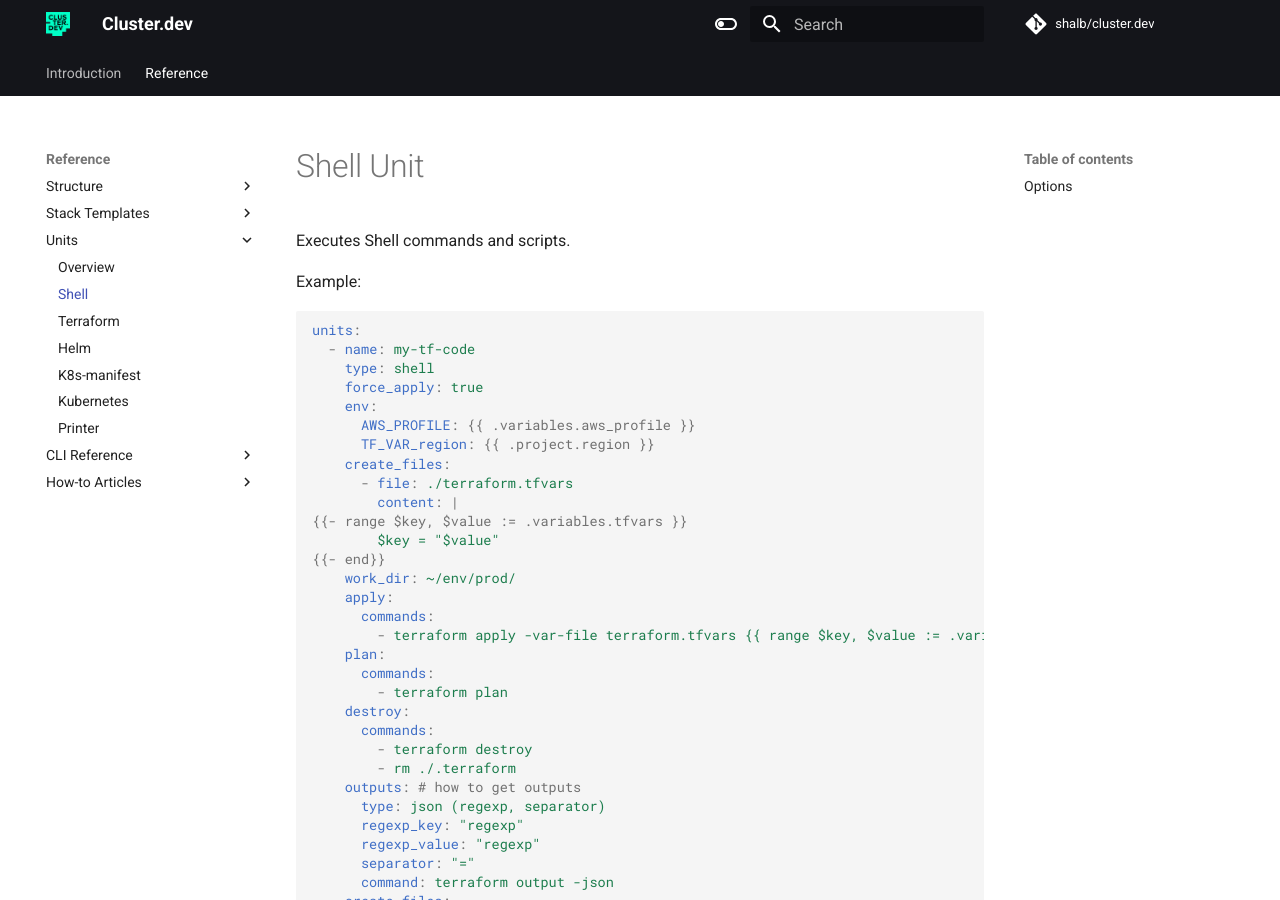
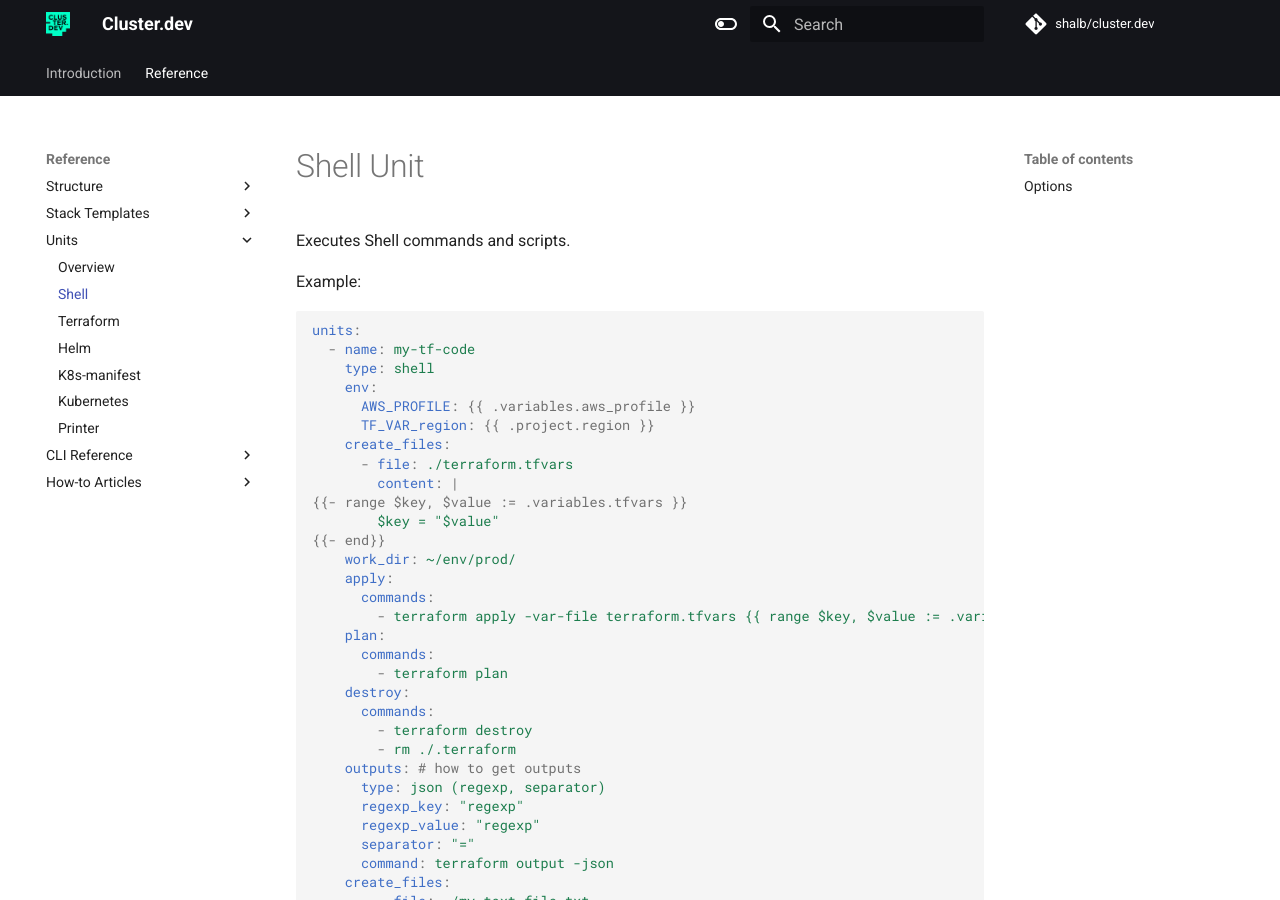
Before and after one commit to shalb/cluster.dev, an MkDocs documentation site: the page built from docs/units-shell.md, in a window 1280 px wide and 900 px high. Built offline with MkDocs 1.6.1 and Material for MkDocs 9.7.7, drawn with Linux system fonts in a browser that asks for light colours; comment, search, counter and statistics services are not loaded.

Commit message:
Update units-shell.md

```diff
--- a/docs/units-shell.md
+++ b/docs/units-shell.md
@@ -8,7 +8,6 @@ Example:
 units:
   - name: my-tf-code
     type: shell
-    force_apply: true
     env:
       AWS_PROFILE: {{ .variables.aws_profile }}
       TF_VAR_region: {{ .project.region }}
```
